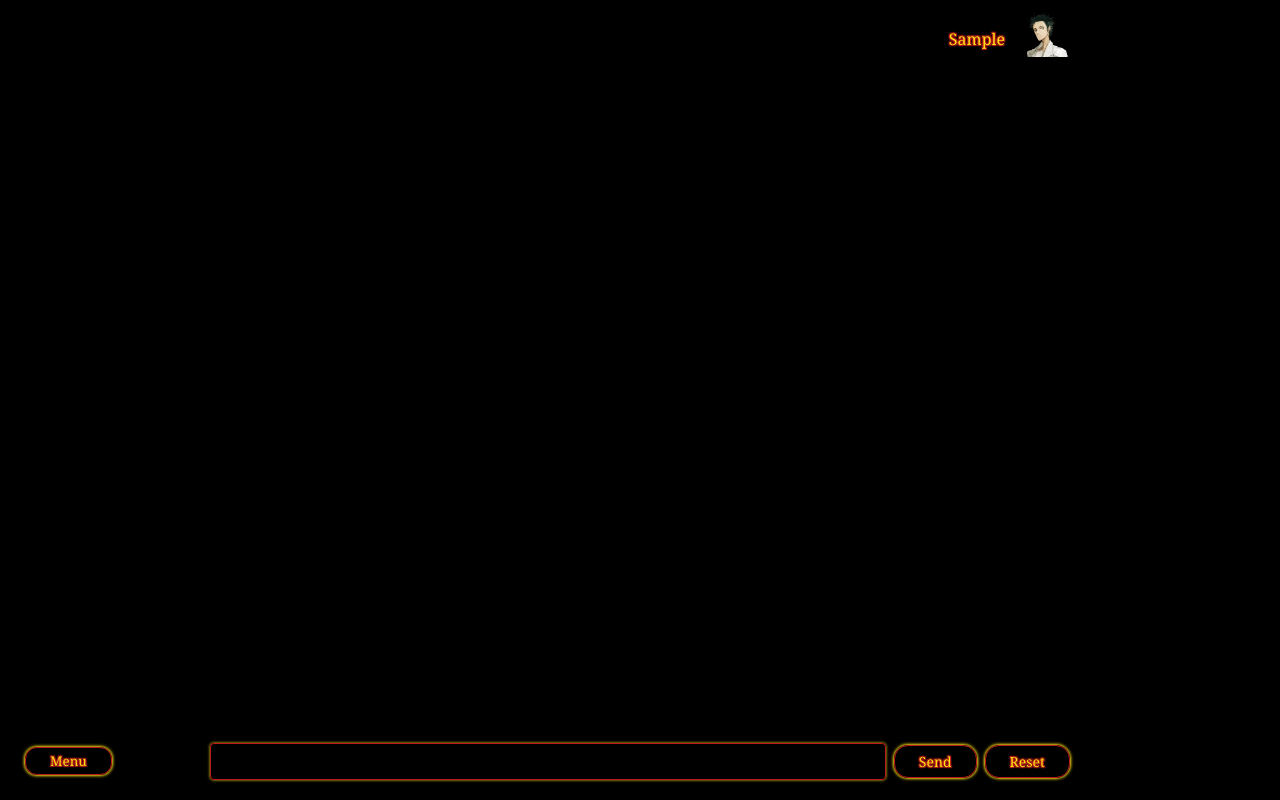
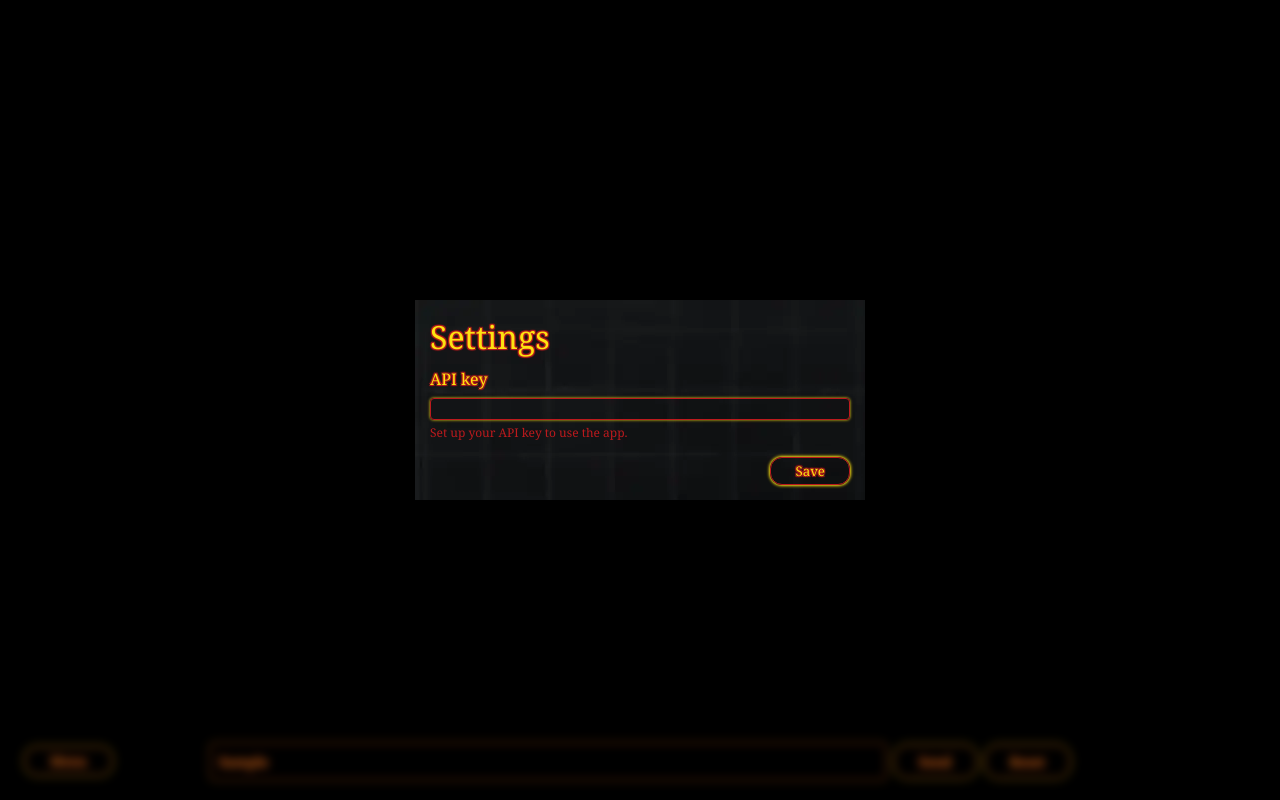
Before and after one commit to drafting-dreams/gpt-toolkit, a React (Vite) app: page /amadeus in a window 1280 px wide. Both pictures are taken after typing "Sample" into the empty fields and a click on the button "Send". Built offline with nearby package versions, Linux system fonts and the light colour scheme.

Commit message:
feat: use context to control toast and modal

```diff
--- a/src/Amadeus/ChatWindow.tsx
+++ b/src/Amadeus/ChatWindow.tsx
@@ -1,4 +1,5 @@
-import { useRef, useState } from 'react'
+import { useContext, useRef, useState } from 'react'
+import { SettingsModalContext } from './SettingsModal'
 import classes from './ChatWindow.module.scss'
 import Button from './components/Button'
 import MessageBox from './MessageBox'
@@ -6,13 +7,20 @@ import MessageBox from './MessageBox'
 import type { Message } from './types'
 
 function ChatWindow() {
+  const { setApiKeyHint, setShowModal } = useContext(SettingsModalContext)
   const [text, setText] = useState('')
   const [messages, setMessages] = useState<Message[]>([])
   const isEnterKeyDown = useRef(false)
 
   const handleSendMessage = () => {
+    if (!text.length) return
+    if (!localStorage.getItem('api-key')) {
+      setApiKeyHint('Set up your API key to use the app.')
+      setShowModal(true)
+      return
+    }
+    setMessages((messages) => [...messages, { role: 'user', content: text }])
     setText('')
-    setMessages((messages) => [...messages, { role: 'user', content: text }])
   }
 
   return (
--- a/src/Amadeus/SettingsModal.module.scss
+++ b/src/Amadeus/SettingsModal.module.scss
@@ -1,3 +1,4 @@
+@import './colors.scss';
 @import './mixins.scss';
 
 .backdrop {
@@ -34,6 +35,12 @@
       @include border-color;
     }
   }
+  .hint {
+    margin-top: 4px;
+    color: $bg-color;
+    font-size: 12px;
+    text-shadow: none;
+  }
 }
 
 .saveButton {
--- a/src/Amadeus/SettingsModal.tsx
+++ b/src/Amadeus/SettingsModal.tsx
@@ -1,8 +1,17 @@
+import {
+  PropsWithChildren,
+  createContext,
+  useContext,
+  useEffect,
+  useMemo,
+  useState,
+} from 'react'
 import { createPortal } from 'react-dom'
+import { ToastContext } from './components/Toast'
 import Button from './components/Button'
 import classes from './SettingsModal.module.scss'
 
-import { HTMLProps, useState } from 'react'
+import type { Dispatch, HTMLProps, SetStateAction } from 'react'
 
 type TextFieldProps = {
   hint?: string
@@ -12,25 +21,50 @@ const TextField = ({ hint, label, name, ...rest }: TextFieldProps) => {
     <div className={classes.textfield}>
       <label htmlFor={name}>{label}</label>
       <input name={name} {...rest} />
-      {!!hint && <div>{hint}</div>}
+      {!!hint && <div className={classes.hint}>{hint}</div>}
     </div>
   )
 }
 
-type Props = {
-  isOpen: boolean
-  onClose: () => void
+export const SettingsModalContext = createContext<{
+  showModal: boolean
+  setApiKeyHint: Dispatch<SetStateAction<string>>
+  setShowModal: Dispatch<SetStateAction<boolean>>
+}>({ showModal: false, setApiKeyHint: () => {}, setShowModal: () => {} })
+const API_KEY_LOCALSTORAGE_KEY = 'api-key'
+export const SettingsModalProvider = (props: PropsWithChildren) => {
+  const [showModal, setShowModal] = useState(false)
+  const [apiKey, setApiKey] = useState('')
+  const [apiKeyHint, setApiKeyHint] = useState('')
+  const { setContent } = useContext(ToastContext)
+  const handleSave = () => {
+    const trimmedKey = apiKey.trim()
+    localStorage.setItem(API_KEY_LOCALSTORAGE_KEY, trimmedKey)
+    setShowModal(false)
+    setContent('Api Key is saved!')
   }
-const SettingsModal = ({ isOpen, onClose }: Props) => {
-  const [apiKey, setApiKey] = useState('')
-  const handleSave = () => {
-    localStorage.setItem('api-key', apiKey)
-    onClose()
+  const contextValue = useMemo(
+    () => ({ showModal, setApiKeyHint, setShowModal }),
+    [showModal],
+  )
+
+  useEffect(() => {
+    if (showModal) {
+      setApiKey(localStorage.getItem(API_KEY_LOCALSTORAGE_KEY) ?? '')
     }
+  }, [showModal])
 
-  return isOpen
+  return (
+    <SettingsModalContext.Provider value={contextValue}>
+      {props.children}
+      {showModal
         ? createPortal(
-        <div className={classes.backdrop} onClick={onClose}>
+            <div
+              className={classes.backdrop}
+              onClick={() => {
+                setShowModal(false)
+              }}
+            >
               <div
                 className={classes.container}
                 onClick={(e) => {
@@ -41,8 +75,10 @@ const SettingsModal = ({ isOpen, onClose }: Props) => {
                 <TextField
                   name='api-key'
                   label='API key'
+                  hint={apiKeyHint}
                   onChange={(e) => {
                     setApiKey(e.currentTarget.value)
+                    setApiKeyHint('')
                   }}
                   type='password'
                   value={apiKey}
@@ -54,7 +90,7 @@ const SettingsModal = ({ isOpen, onClose }: Props) => {
             </div>,
             document.getElementById('amadeus') as HTMLElement,
           )
-    : null
+        : null}
+    </SettingsModalContext.Provider>
+  )
 }
-
-export default SettingsModal
--- a/src/Amadeus/Sidebar.tsx
+++ b/src/Amadeus/Sidebar.tsx
@@ -1,8 +1,8 @@
-import React, { useCallback, useState } from 'react'
+import React, { useCallback, useContext } from 'react'
+import { SettingsModalContext } from './SettingsModal'
 
 import { AiOutlineDoubleLeft, AiOutlineSetting } from 'react-icons/ai'
 import DoubleIcon from './components/DoubleIcon'
-import SettingsModal from './SettingsModal'
 
 import classes from './Sidebar.module.scss'
 
@@ -35,9 +35,9 @@ const MenuItem = React.memo(Item)
 type Props = { onClose: () => void }
 
 function Sidebar(props: Props) {
-  const [isOpen, setIsOpen] = useState(false)
+  const { setShowModal } = useContext(SettingsModalContext)
   const openModal = useCallback(() => {
-    setIsOpen(true)
+    setShowModal(true)
   }, [])
 
   return (
@@ -51,12 +51,6 @@ function Sidebar(props: Props) {
           onClick={props.onClose}
         />
       </div>
-      <SettingsModal
-        isOpen={isOpen}
-        onClose={() => {
-          setIsOpen(false)
-        }}
-      />
     </div>
   )
 }
--- /dev/null
+++ b/src/Amadeus/components/Toast.module.scss
@@ -0,0 +1,17 @@
+@import '../mixins.scss';
+
+.container {
+  @include border-color;
+  background-color: black;
+  cursor: default;
+  position: fixed;
+  top: 25px;
+  left: 50%;
+  transform: translateX(-50%);
+  border-radius: 18px;
+  padding: 8px 20px;
+
+  transform: translateY(-5px);
+  transition: opacity 0.3s, transform 0.3s;
+  z-index: 1000;
+}
--- /dev/null
+++ b/src/Amadeus/components/Toast.tsx
@@ -0,0 +1,49 @@
+import { createContext, useContext, useEffect, useMemo, useState } from 'react'
+import { createPortal } from 'react-dom'
+import cx from 'classnames'
+import classes from './Toast.module.scss'
+
+import type { Dispatch, SetStateAction } from 'react'
+
+export const ToastContext = createContext<{
+  content: string
+  setContent: Dispatch<SetStateAction<string>>
+}>({ content: '', setContent: () => {} })
+
+export function ToastProvider(props: React.PropsWithChildren) {
+  const [content, setContent] = useState('')
+  const [show, setShow] = useState(false)
+
+  const toastContextValue = useMemo(() => ({ content, setContent }), [content])
+
+  useEffect(() => {
+    if (content) {
+      setShow(true)
+      setTimeout(() => {
+        setShow(false)
+        setContent('')
+      }, 3000)
+    }
+  }, [content])
+
+  return (
+    <ToastContext.Provider value={toastContextValue}>
+      {show &&
+        createPortal(
+          <div className={cx(classes.container, { [classes.show]: show })}>
+            {content}
+          </div>,
+          document.getElementById('amadeus') as Element,
+        )}
+      {props.children}
+    </ToastContext.Provider>
+  )
+}
+
+export function useToast() {
+  const { setContent } = useContext(ToastContext)
+  const showToast = (content: string) => {
+    setContent(content)
+  }
+  return { showToast }
+}
--- a/src/Amadeus/index.tsx
+++ b/src/Amadeus/index.tsx
@@ -1,7 +1,9 @@
 import { useCallback, useState } from 'react'
+import { ToastProvider } from './components/Toast'
 import ChatWindow from './ChatWindow'
 import Sidebar from './Sidebar'
 import Button from './components/Button'
+import { SettingsModalProvider } from './SettingsModal'
 
 import classes from './index.module.scss'
 
@@ -18,6 +20,8 @@ function Amadeus() {
 
   return (
     <div id='amadeus' className={classes.amadeus}>
+      <ToastProvider>
+        <SettingsModalProvider>
           {showSidebar && <Sidebar onClose={hideSideBar} />}
           <ChatWindow />
           {!showSidebar && (
@@ -31,6 +35,8 @@ function Amadeus() {
               Menu
             </Button>
           )}
+        </SettingsModalProvider>
+      </ToastProvider>
     </div>
   )
 }
```
Lines whose indentation alone changed are shown as unchanged.
